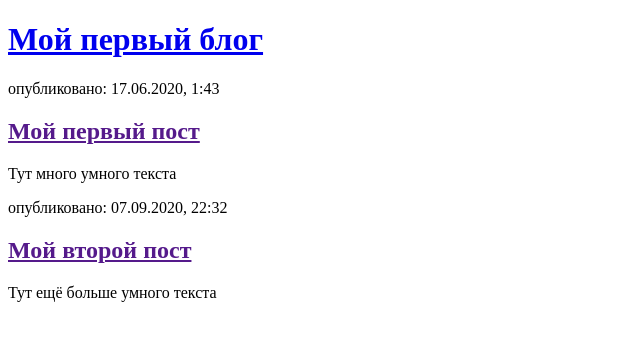
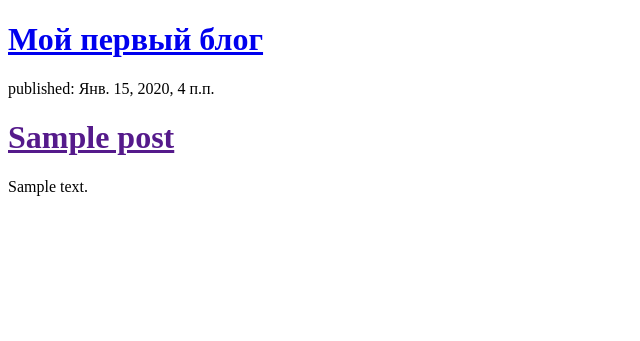
Before and after one commit to romio/my-first-blog, a Django app: page / in a window 1280 px wide. Shown: the top 341 px of the page, without its empty margins (0-640 px from the left). Run offline with Django 3.2, Linux system fonts and the light colour scheme; tables that the repository leaves empty hold one stand-in row (values such as "Sample post").

Commit message:
Настройка шаблона главной страницы

```diff
--- a/blog/templates/blog/post_list.html
+++ b/blog/templates/blog/post_list.html
@@ -11,15 +11,13 @@
     </div>
 
     <div>
-        <p>опубликовано: 17.06.2020, 1:43</p>
-        <h2><a href="">Мой первый пост</a></h2>
-        <p>Тут много умного текста</p>
-    </div>
-
-    <div>
-        <p>опубликовано: 07.09.2020, 22:32</p>
-        <h2><a href="">Мой второй пост</a></h2>
-        <p>Тут ещё больше умного текста</p>
+    {% for post in posts %}
+        <div>
+            <p>published: {{ post.published_date }}</p>
+            <h1><a href="">{{ post.title }}<a/></h1>
+            <p>{{ post.text|linebreaksbr }}</p>
+        </div>
+    {% endfor %}
     </div>
 </body>
 </html>
```
